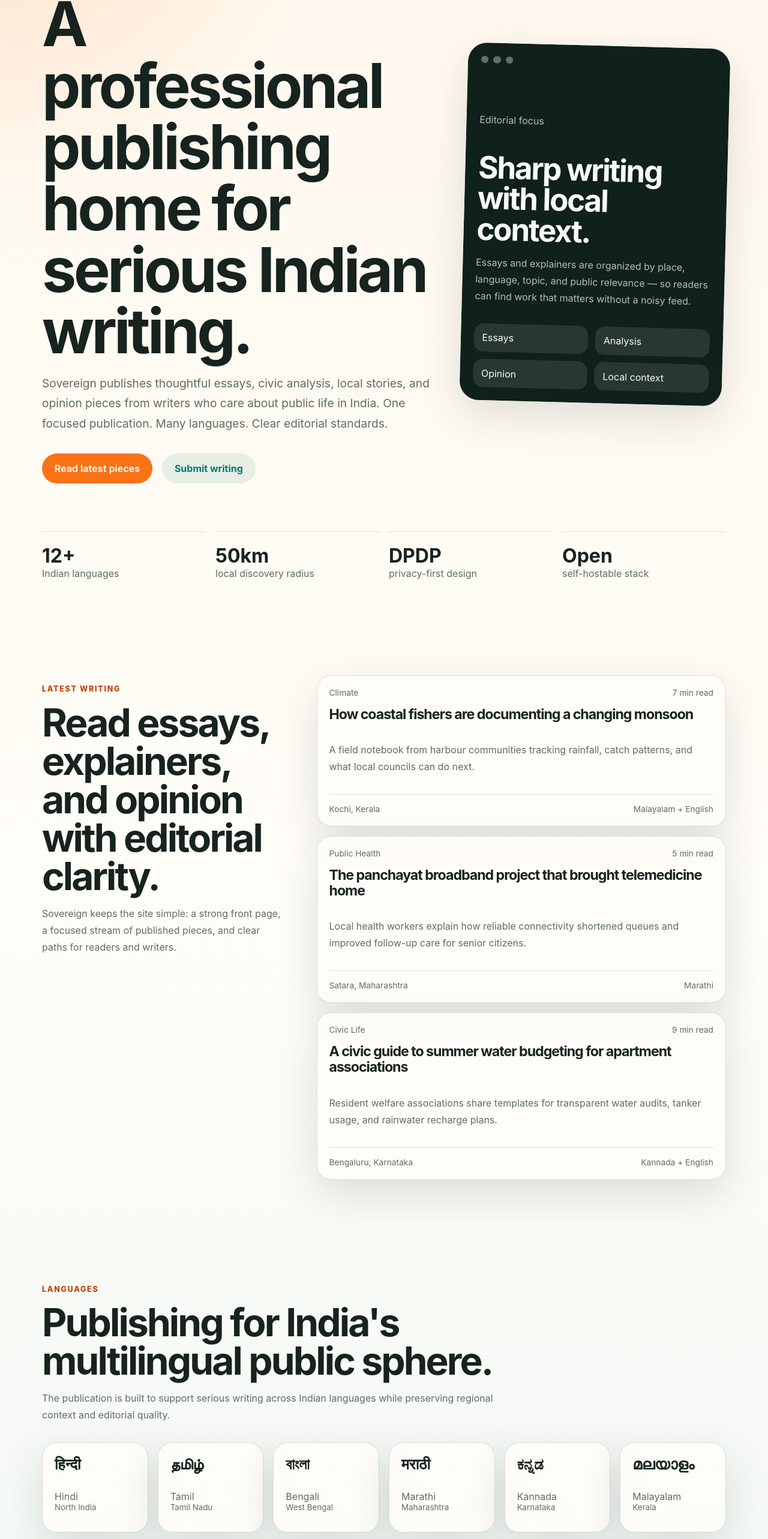
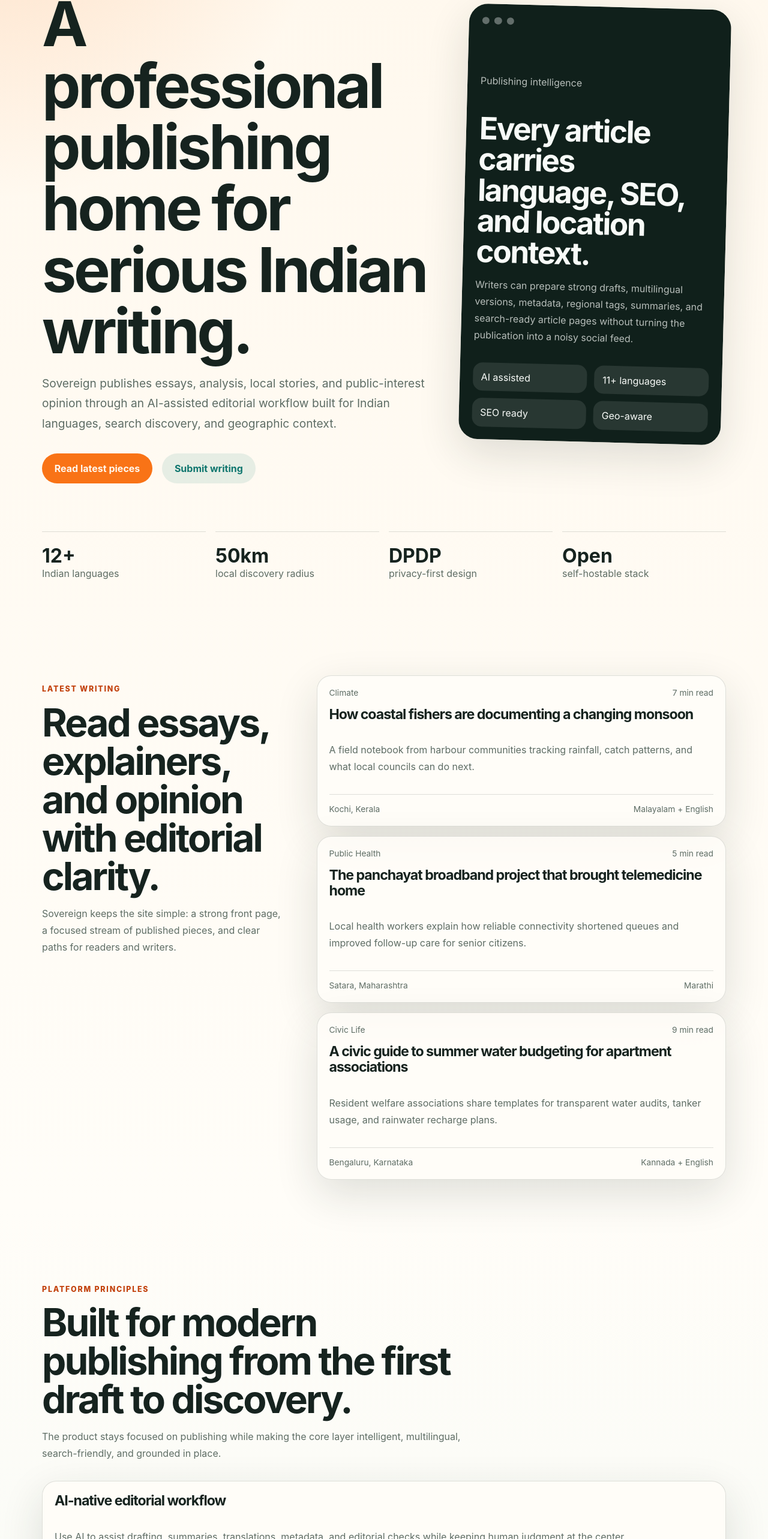
Before and after one commit to SovereignBharat/Sovereign, a Next.js app in the folder apps/web/: page / in a window 1280 px wide. Shown: the part 212-2778 px from the top of the page at 60% size. Built offline with nearby package versions, Linux system fonts and the light colour scheme.

Commit message:
Position publication as AI native multilingual SEO and geo aware

```diff
--- a/apps/web/app/page.tsx
+++ b/apps/web/app/page.tsx
@@ -1,6 +1,25 @@
 import { featuredStories, languages, platformStats } from "../lib/content";
 
 const navItems = ["Latest", "Languages", "About"];
+
+const publishingPrinciples = [
+  {
+    title: "AI-native editorial workflow",
+    body: "Use AI to assist drafting, summaries, translations, metadata, and editorial checks while keeping human judgment at the center.",
+  },
+  {
+    title: "Multilingual by default",
+    body: "Support Indian languages as first-class publishing surfaces, not afterthoughts attached to an English-first site.",
+  },
+  {
+    title: "SEO-native distribution",
+    body: "Structure every piece with clean titles, descriptions, schema, slugs, canonical URLs, and language-aware discovery.",
+  },
+  {
+    title: "Geolocation-aware context",
+    body: "Organize stories by place, region, language, and public relevance so readers can discover writing rooted in where life happens.",
+  },
+];
 
 export default function Home() {
   return (
@@ -27,13 +46,13 @@
       <section id="top" className="hero section-shell">
         <div className="hero-copy">
           <p className="eyebrow">
-            Independent publishing • Essays • Analysis • Local voices
+            AI-native • Multilingual • SEO-native • Location-aware
           </p>
           <h1>A professional publishing home for serious Indian writing.</h1>
           <p className="hero-lede">
-            Sovereign publishes thoughtful essays, civic analysis, local stories,
-            and opinion pieces from writers who care about public life in India.
-            One focused publication. Many languages. Clear editorial standards.
+            Sovereign publishes essays, analysis, local stories, and public-interest
+            opinion through an AI-assisted editorial workflow built for Indian
+            languages, search discovery, and geographic context.
           </p>
           <div className="hero-actions" aria-label="Hero actions">
             <a className="button button-primary" href="#latest">
@@ -50,18 +69,18 @@
             <span />
             <span />
           </div>
-          <p className="card-kicker">Editorial focus</p>
-          <h2>Sharp writing with local context.</h2>
+          <p className="card-kicker">Publishing intelligence</p>
+          <h2>Every article carries language, SEO, and location context.</h2>
           <p>
-            Essays and explainers are organized by place, language, topic, and
-            public relevance — so readers can find work that matters without a
-            noisy feed.
+            Writers can prepare strong drafts, multilingual versions, metadata,
+            regional tags, summaries, and search-ready article pages without
+            turning the publication into a noisy social feed.
           </p>
           <div className="metadata-grid">
-            <span>Essays</span>
-            <span>Analysis</span>
-            <span>Opinion</span>
-            <span>Local context</span>
+            <span>AI assisted</span>
+            <span>11+ languages</span>
+            <span>SEO ready</span>
+            <span>Geo-aware</span>
           </div>
         </aside>
       </section>
@@ -105,6 +124,25 @@
         </div>
       </section>
 
+      <section className="section-shell language-section" aria-label="Publishing principles">
+        <div className="section-heading">
+          <p className="eyebrow">Platform principles</p>
+          <h2>Built for modern publishing from the first draft to discovery.</h2>
+          <p>
+            The product stays focused on publishing while making the core layer
+            intelligent, multilingual, search-friendly, and grounded in place.
+          </p>
+        </div>
+        <div className="story-grid">
+          {publishingPrinciples.map((principle) => (
+            <article className="story-card" key={principle.title}>
+              <h3>{principle.title}</h3>
+              <p>{principle.body}</p>
+            </article>
+          ))}
+        </div>
+      </section>
+
       <section id="languages" className="section-shell language-section">
         <div className="section-heading">
           <p className="eyebrow">Languages</p>
@@ -131,7 +169,8 @@
         <p>
           Sovereign is designed as a professional publishing space for ideas,
           reporting, commentary, and public-interest writing. The goal is to
-          keep the reader experience focused and the editorial voice clear.
+          keep the reader experience focused while making every article easier
+          to write, translate, optimize, and discover by location.
         </p>
       </section>
 
```
